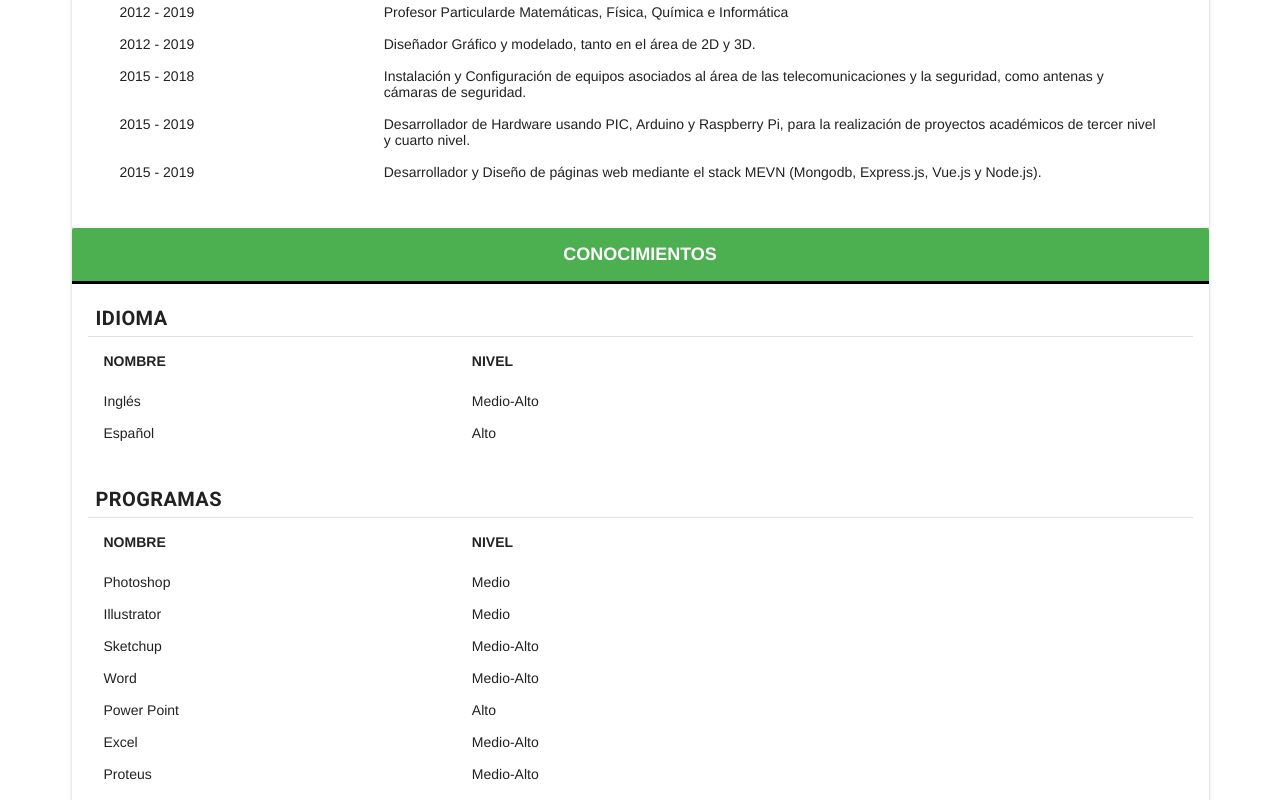
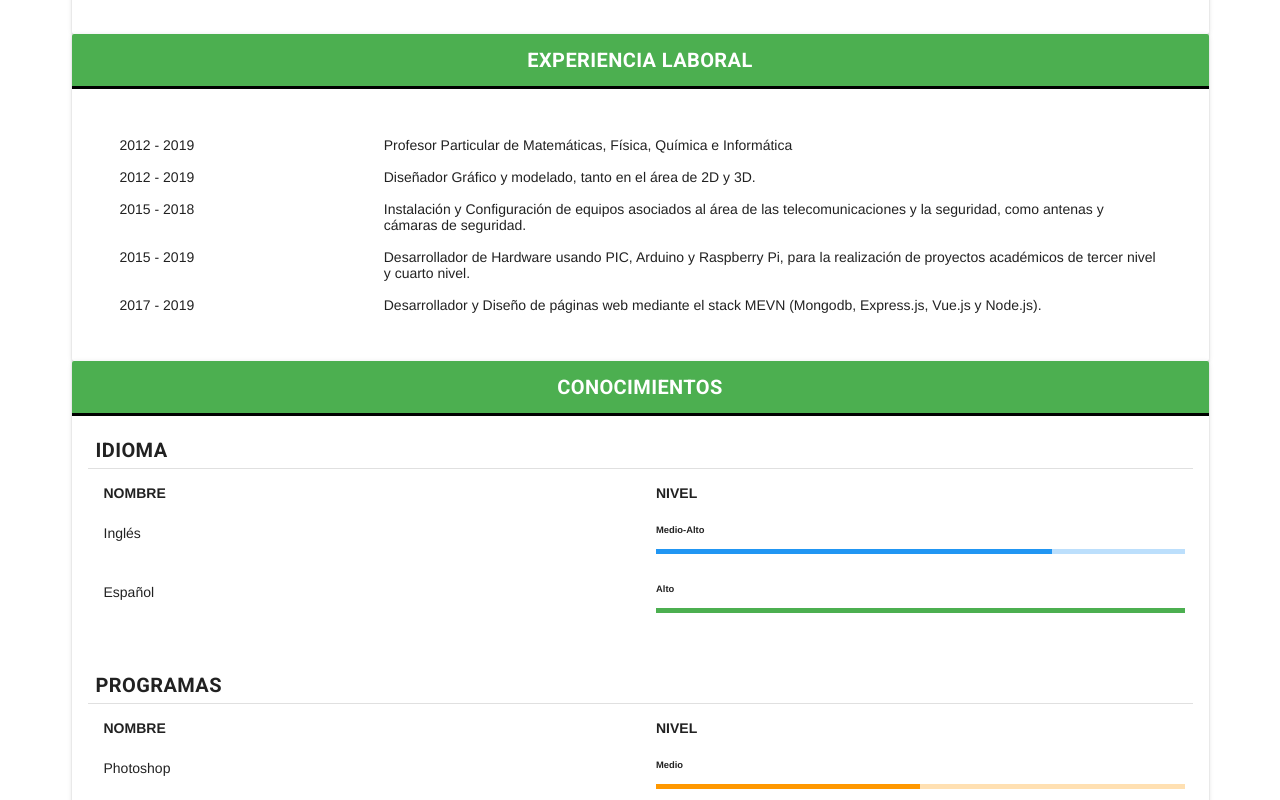
Before and after one commit to LordCrainer/Curriculum_vitae, a Vue app: page / in a window 1280 px wide. Shown: the part 840-1640 px from the top of the page. Built offline with nearby package versions, Linux system fonts and the light colour scheme.

Commit message:
casi final

```diff
--- a/index.html
+++ b/index.html
@@ -8,7 +8,7 @@
       rel="stylesheet"
       type="text/css"
     />
-    <title>TEMPLATE</title>
+    <title>CURRICULUM VITAE</title>
   </head>
 
   <body>
--- a/src/componentes/headerCard.vue
+++ b/src/componentes/headerCard.vue
@@ -3,7 +3,10 @@
     <v-layout column>
       <v-flex>
         <v-card>
-          <v-card-text class="text-md-center box">
+          <v-card-text class="pa-5 display-1 font-weight-bold"
+            >HOJA DE VIDA</v-card-text
+          >
+          <v-card-text class="text-md-center box title">
             INFORMACIÓN PERSONAL
           </v-card-text>
           <v-card-text>
@@ -55,7 +58,9 @@
       </v-flex>
       <v-flex>
         <TimeCard :data="formacionAcademica">
-          <v-card-text class="box" slot="tema">FORMACIÓN ACADÉMICA</v-card-text>
+          <v-card-text class="box title" slot="tema"
+            >FORMACIÓN ACADÉMICA</v-card-text
+          >
           <v-card-text
             class="text-xs-left pa-2"
             slot="time"
@@ -72,7 +77,9 @@
           </v-card-text>
         </TimeCard>
         <TimeCard :data="experienciaLaboral">
-          <v-card-text class="box" slot="tema">EXPERIENCIA LABORAL</v-card-text>
+          <v-card-text class="box title" slot="tema"
+            >EXPERIENCIA LABORAL</v-card-text
+          >
           <v-card-text
             class="text-xs-left pa-2"
             slot="time"
@@ -89,7 +96,7 @@
           </v-card-text>
         </TimeCard>
         <TimeCard :data="conocimientos">
-          <v-card-text class="box" slot="tema">CONOCIMIENTOS</v-card-text>
+          <v-card-text class="box title" slot="tema">CONOCIMIENTOS</v-card-text>
           <v-card-text
             slot="informacion"
             v-for="(conoc, index) in conocimientos"
@@ -100,28 +107,58 @@
             }}</v-card-title>
             <v-divider></v-divider>
             <v-layout row>
-              <v-flex xs4>
+              <v-flex xs6 sm6>
                 <v-card-text class="text-xs-left pa-3 body-2 font-weight-bold"
                   >NOMBRE</v-card-text
                 >
               </v-flex>
-              <v-flex xs8>
+              <v-flex xs6 sm6>
                 <v-card-text class="text-xs-left  pa-3 body-2 font-weight-bold"
                   >NIVEL</v-card-text
                 >
               </v-flex>
             </v-layout>
             <v-layout row v-for="dato in conoc.dato" :key="dato.nombre">
-              <v-flex xs4
+              <v-flex xs6 sm6
                 ><v-card-text class="text-xs-left pa-2 pl-3">{{
                   dato.nombre
                 }}</v-card-text></v-flex
               >
-              <v-flex xs8
-                ><v-card-text class="text-xs-left pa-2 pl-3">{{
-                  dato.nivel
-                }}</v-card-text></v-flex
-              >
+              <v-flex xs6 sm6
+                ><v-card-text class="text-xs-left pa-2 pl-3">
+                  <h6>{{ dato.nivel }}</h6>
+                  <v-progress-linear
+                    :color="getValue(dato.nivel).color"
+                    height="5"
+                    :value="getValue(dato.nivel).valor"
+                  ></v-progress-linear> </v-card-text
+              ></v-flex>
+            </v-layout>
+          </v-card-text>
+        </TimeCard>
+        <TimeCard :data="referencia">
+          <v-card-text class="box title" slot="tema">REFERENCIAS</v-card-text>
+          <v-card-text
+            slot="informacion"
+            v-for="(conoc, index) in referencia"
+            :key="index"
+          >
+            <v-card-title slot="titulo " class="title font-weight-bold pa-2">{{
+              conoc.titulo
+            }}</v-card-title>
+            <v-divider></v-divider>
+            <v-layout row v-for="dato in conoc.dato" :key="dato.nombre">
+              <v-flex xs12 sm6 class="pa-2"
+                ><v-card-text class="text-xs-left py-2 pl-3 subheading"
+                  >{{ dato.nombre }}. {{ dato.parentezco }}</v-card-text
+                >
+                <v-card-text class="text-xs-left py-1 pl-5">{{
+                  dato.telefono
+                }}</v-card-text>
+                <v-card-text class="text-xs-left py-1 pl-5">{{
+                  dato.cargo
+                }}</v-card-text>
+              </v-flex>
             </v-layout>
           </v-card-text>
         </TimeCard>
@@ -173,7 +210,7 @@ export default {
           inicio: 2012,
           fin: 2019,
           descripcion:
-            "Profesor Particularde Matemáticas, Física, Química e Informática"
+            "Profesor Particular de Matemáticas, Física, Química e Informática"
         },
         {
           inicio: 2012,
@@ -194,7 +231,7 @@ export default {
             "Desarrollador de Hardware usando PIC, Arduino y Raspberry Pi, para la realización de proyectos académicos de tercer nivel y cuarto nivel."
         },
         {
-          inicio: 2015,
+          inicio: 2017,
           fin: 2019,
           descripcion:
             "Desarrollador y Diseño de páginas web mediante el stack MEVN (Mongodb, Express.js, Vue.js y Node.js)."
@@ -219,7 +256,7 @@ export default {
             { nombre: "Excel", nivel: "Medio-Alto" },
             { nombre: "Proteus", nivel: "Medio-Alto" },
             { nombre: "Ansys Electronic", nivel: "Medio" },
-            { nombre: "Lab View", nivel: "Medio" }
+            { nombre: "LabView", nivel: "Medio" }
           ]
         },
         {
@@ -236,7 +273,6 @@ export default {
             { nombre: "Python", nivel: "Medio" },
             { nombre: "PHP", nivel: "Medio" },
             { nombre: "Linux", nivel: "Medio" },
-            { nombre: "GIT", nivel: "Medio" },
             { nombre: "POO", nivel: "bajo" }
           ]
         },
@@ -244,15 +280,62 @@ export default {
           titulo: "OTROS",
           dato: [
             { nombre: "Hosting && Dominio", nivel: "Medio-Alto" },
-            { nombre: "Electrónca", nivel: "Medio-Alto" },
+            { nombre: "Electrónica", nivel: "Medio-Alto" },
             { nombre: "Diseño 2D", nivel: "Medio-Alto" },
             { nombre: "Diseño 3D", nivel: "Medio-Alto" },
             { nombre: "Redes Conmutadas", nivel: "Medio" },
             { nombre: "Edición de Video", nivel: "Medio" }
           ]
         }
+      ],
+      referencia: [
+        {
+          titulo: "REFERENCIAS FAMILIARES",
+          dato: [
+            {
+              nombre: "Carlos Alfredo García Vidal",
+              telefono: "0982501327",
+              parentezco: "Padre",
+              cargo: "Visitador Médico"
+            },
+            {
+              nombre: "Hilda Tamara Morán Vicuña",
+              telefono: "0987596780",
+              parentezco: "Madre",
+              cargo: "Jefa de Ventas"
+            }
+          ]
+        },
+        {
+          titulo: "REFERENCIAS PERSONALES",
+          dato: [
+            {
+              nombre: "Ing. Priscila Elizabeth Bermeo Ramos",
+              telefono: "0992958873",
+              cargo: "Gerente General"
+            },
+            {
+              nombre: "Msc. Cpa. Zoila Franco",
+              telefono: "0994491214",
+              cargo: "Docente"
+            }
+          ]
+        }
       ]
     };
+  },
+  methods: {
+    getValue(text) {
+      if (text === "Alto") {
+        return { valor: 100, color: "green" };
+      } else if (text === "Medio-Alto") {
+        return { valor: 75, color: "blue" };
+      } else if (text === "Medio") {
+        return { valor: 50, color: "orange" };
+      } else {
+        return { valor: 25, color: "red" };
+      }
+    }
   }
 };
 </script>
```
